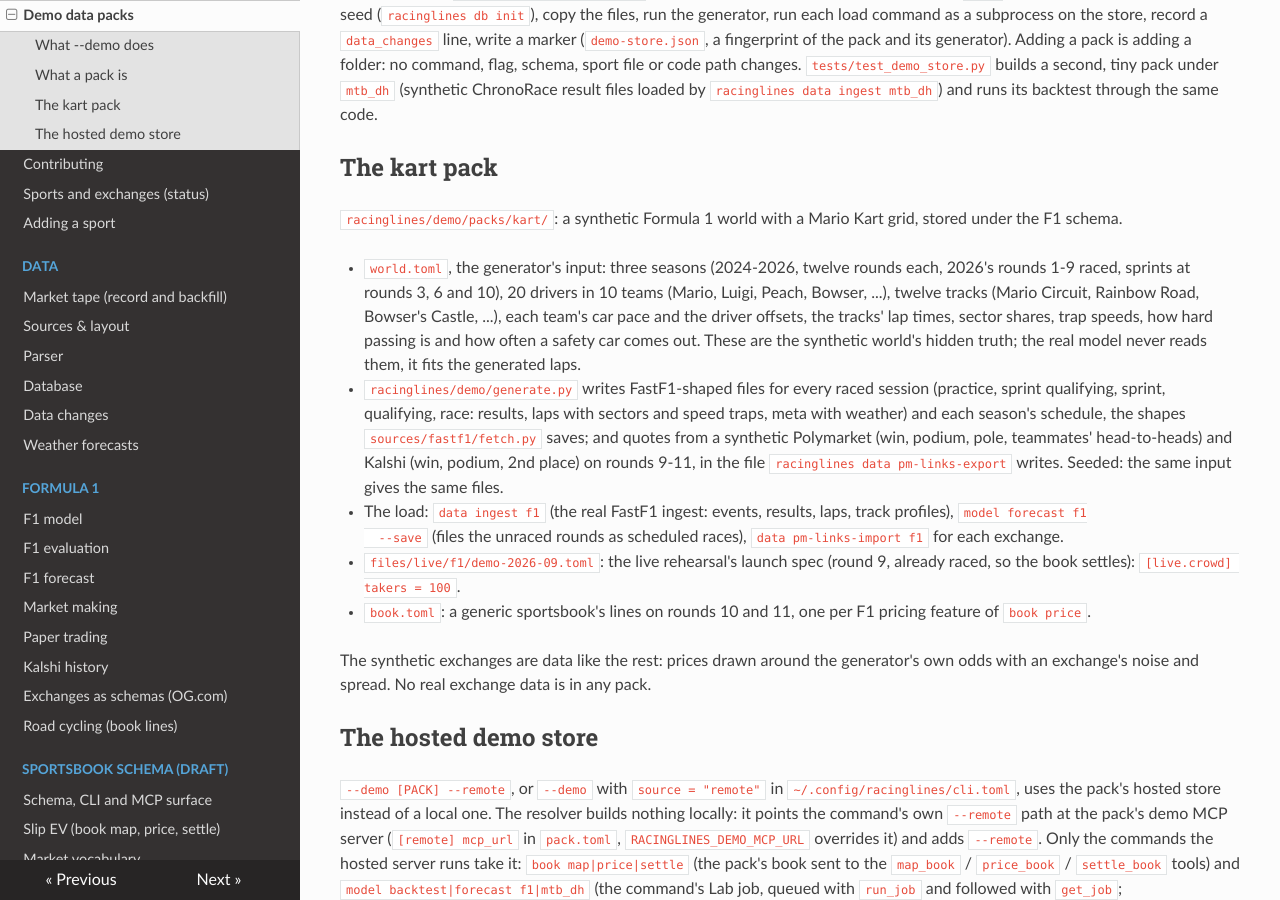
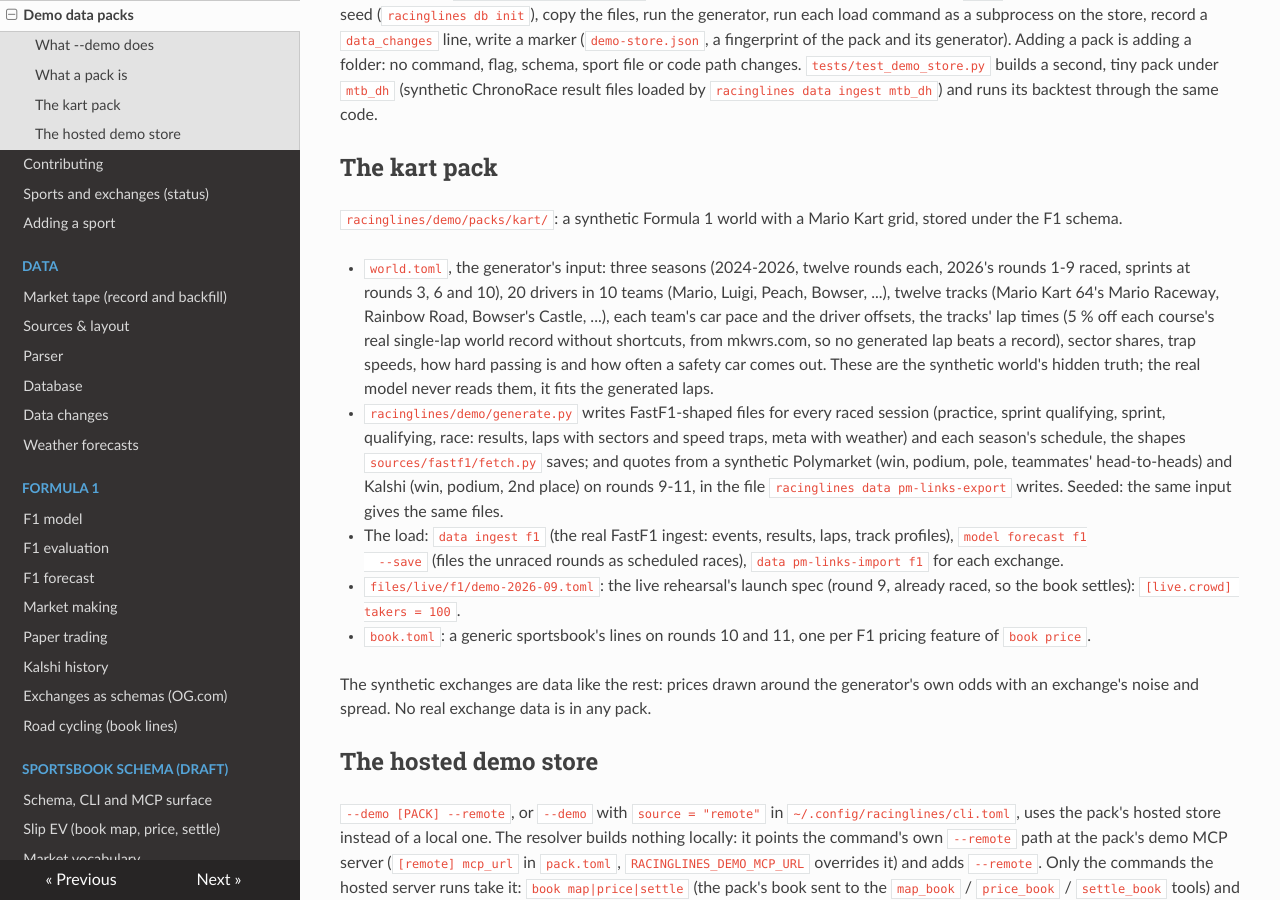
Before and after one commit to lalligagger/racinglines-public, an MkDocs documentation site: the page built from docs/demo.md, in a window 1280 px wide and 900 px high, scrolled down 1291 px. Built offline with MkDocs 1.6.1, drawn with Linux system fonts in a browser that asks for light colours; nearby versions of some CDN libraries.

Commit message:
Kart world: twelve Mario Kart 64 courses, laps 5% off each course's single-lap record without shortcuts (mkwrs.com), and a test that no generated lap beats a record.
Co-Authored-By: Claude Opus 5.5 (1M context) <noreply@anthropic.com>
Claude-Session: https://claude.ai/code/session_01E1SiAvJDX8q9tz5hgauWCt

```diff
--- a/docs/demo.md
+++ b/docs/demo.md
@@ -48,9 +48,10 @@ and its generator). Adding a pack is adding a folder: no command, flag, schema,
 `racinglines/demo/packs/kart/`: a synthetic Formula 1 world with a Mario Kart grid, stored under the F1 schema.
 
 - `world.toml`, the generator's input: three seasons (2024-2026, twelve rounds each, 2026's rounds 1-9 raced, sprints
-  at rounds 3, 6 and 10), 20 drivers in 10 teams (Mario, Luigi, Peach, Bowser, ...), twelve tracks (Mario Circuit,
-  Rainbow Road, Bowser's Castle, ...), each team's car pace and the driver offsets, the tracks' lap times, sector
-  shares, trap speeds, how hard passing is and how often a safety car comes out. These are the synthetic world's
+  at rounds 3, 6 and 10), 20 drivers in 10 teams (Mario, Luigi, Peach, Bowser, ...), twelve tracks (Mario Kart 64's Mario
+  Raceway, Rainbow Road, Bowser's Castle, ...), each team's car pace and the driver offsets, the tracks' lap times
+  (5 % off each course's real single-lap world record without shortcuts, from mkwrs.com, so no generated lap beats a
+  record), sector shares, trap speeds, how hard passing is and how often a safety car comes out. These are the synthetic world's
   hidden truth; the real model never reads them, it fits the generated laps.
 - `racinglines/demo/generate.py` writes FastF1-shaped files for every raced session (practice, sprint qualifying,
   sprint, qualifying, race: results, laps with sectors and speed traps, meta with weather) and each season's
```
Also changed, not shown: 2 other files.
